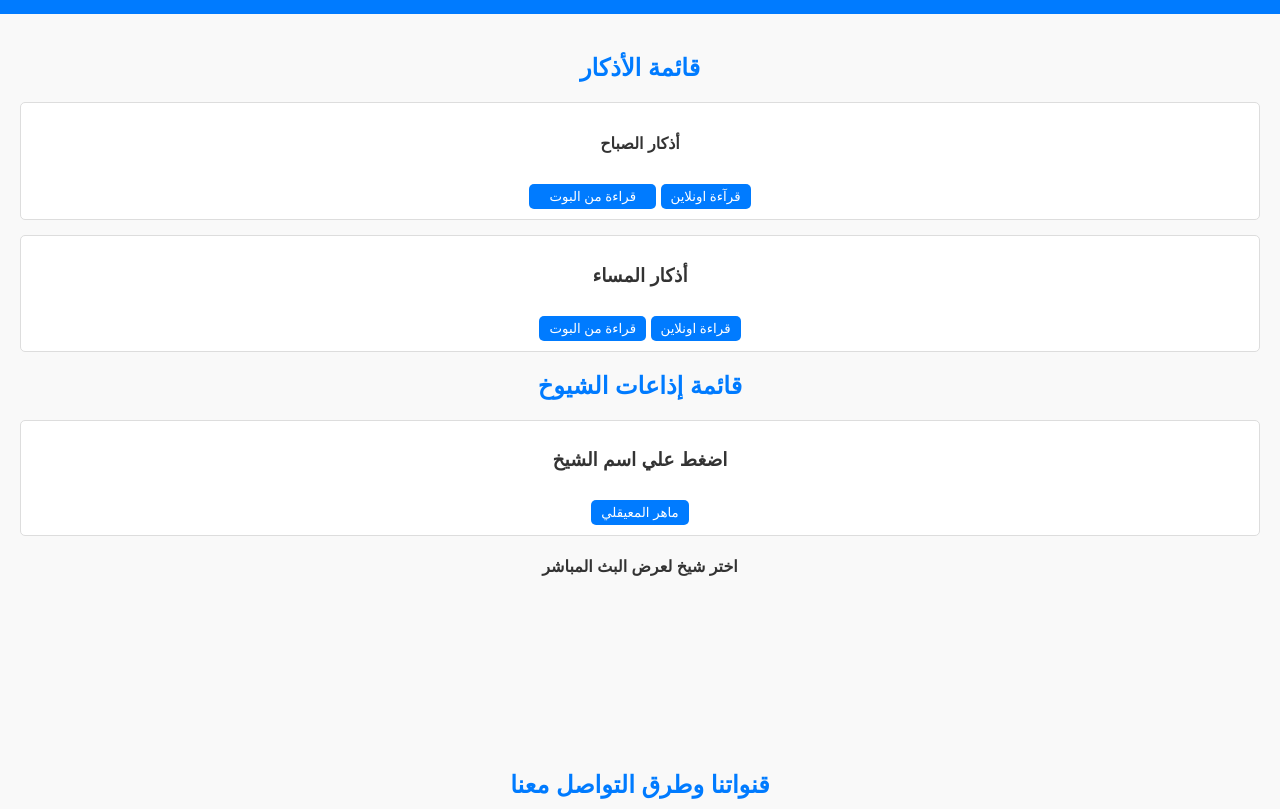
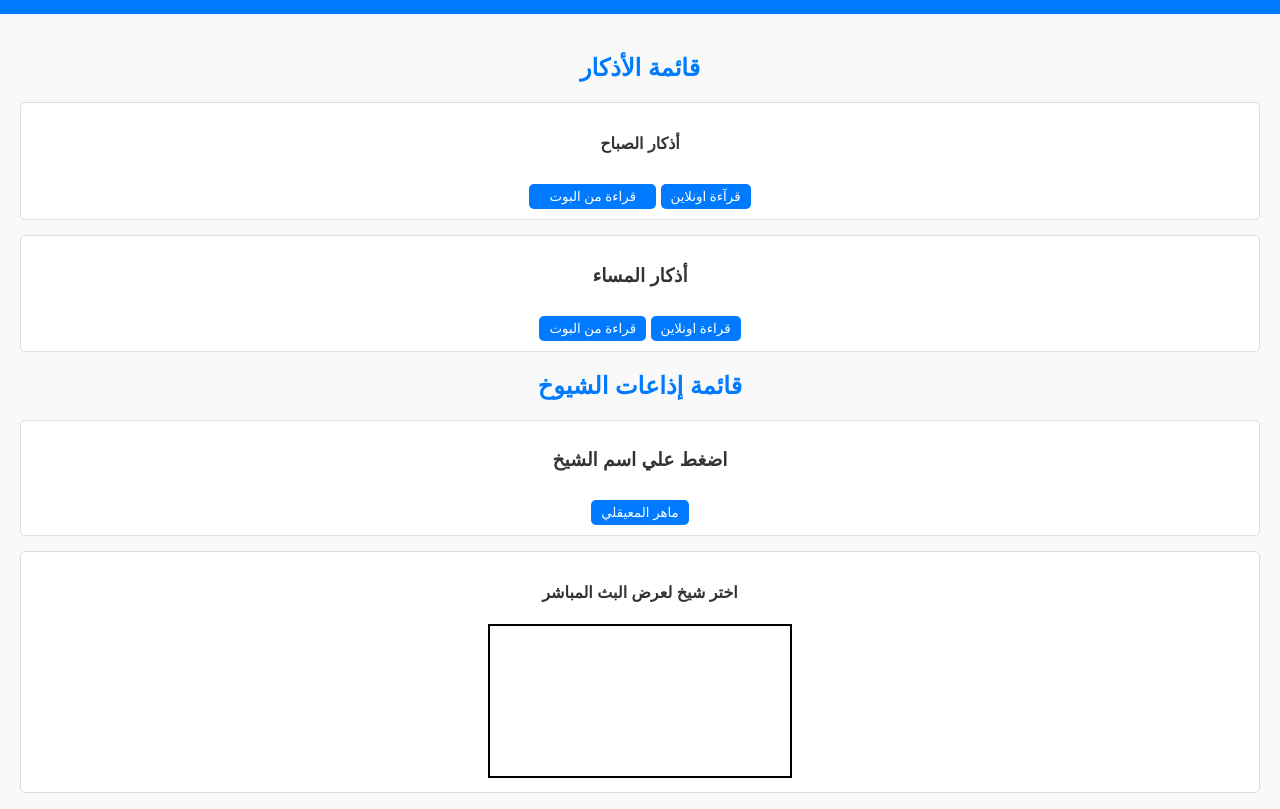
Before and after one commit to Medoghanam/Medoghanam, a plain HTML site: page index.html in a window 1280 px wide. Shown: the part 75-884 px from the top of the page. Drawn offline with Linux system fonts and the light colour scheme.

Commit message:
Add files via upload

```diff
--- a/index_files/index.css
+++ b/index_files/index.css
@@ -32,7 +32,7 @@ h2 {
   color: #007bff;
 }
 
-.zekr,.channels, .broadcasting_menu{
+.zekr,.channels, .broadcasting_menu, #radioContainer{
   margin: 15px 0;
   padding: 10px;
   border: 1px solid #ddd;
@@ -65,3 +65,7 @@ a{
   text-decoration: none;
   color: white;
 }
+
+#radioFrame{
+  border: black solid 2px;
+}
--- a/index_files/index.js
+++ b/index_files/index.js
@@ -5,3 +5,6 @@ function morning_azkar(param) {
 function evening_azkar(param) {
   alert('سيتم تحويلك الآن للبوت\nللقراءة\n/start-> أذكار المساء <- أذكار المسلم ')
 }
+function showRadio(url) {
+  document.getElementById('radioFrame').src = url;
+    }
```
